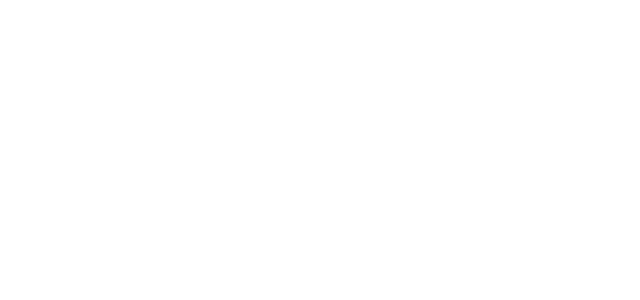
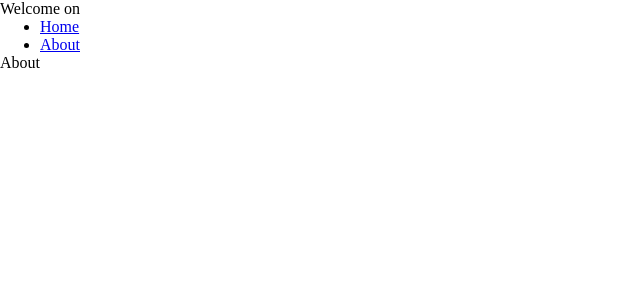
Before and after one commit to valr0lipsk/rsschool, a React (Vite) app: page /about in a window 1280 px wide. Shown: the top 300 px of the page, without its empty margins (0-640 px from the left). Built offline with nearby package versions, Linux system fonts and the light colour scheme.

Commit message:
feat: add navigation

```diff
--- a/package.json
+++ b/package.json
@@ -15,7 +15,10 @@
   },
   "dependencies": {
     "react": "^18.2.0",
-    "react-dom": "^18.2.0"
+    "react-dom": "^18.2.0",
+    "react-router": "^6.9.0",
+    "react-router-dom": "^6.9.0",
+    "sass": "^1.59.2"
   },
   "devDependencies": {
     "@types/react": "^18.0.27",
--- /dev/null
+++ b/src/App.scss
@@ -0,0 +1,27 @@
+@import-normalize;
+@import url('https://fonts.googleapis.com/css2?family=Nunito+Sans:wght@400;600;700&display=swap');
+
+* {
+  box-sizing: border-box;
+  margin: 0;
+}
+
+:root {
+  --color-00: #fff;
+  --color-01: #c2e1c2;
+  --color-02: #8d80ad;
+  --shadow: rgba(54, 52, 52, 0.7) 0px 8px;
+  --font-family: 'Nunito Sans', sans-serif;
+
+  --fs-sm: 0.8em;
+  --fs-md: 1em;
+  --fs-xl: 1.5em;
+
+  --fw-light: 400;
+  --fw-medium: 600;
+  --fw-bold: 800;
+}
+
+body {
+  background-color: var(--color-00);
+}
--- a/src/App.tsx
+++ b/src/App.tsx
@@ -1,8 +1,22 @@
+import Main from './pages/Main';
 import React from 'react';
-import './App.css';
+import './App.scss';
+import { Routes, Route } from 'react-router';
+import NotFound from './pages/NotFound';
+import About from './pages/About';
+import Header from './components/header/Header';
 
 function App() {
-  return <div className="App"></div>;
+  return (
+    <div className="App">
+      <Header />
+      <Routes>
+        <Route path="/" element={<Main />}></Route>
+        <Route path="/about" element={<About />} />
+        <Route path="*" element={<NotFound />}></Route>
+      </Routes>
+    </div>
+  );
 }
 
 export default App;
--- /dev/null
+++ b/src/components/header/Header.tsx
@@ -0,0 +1,21 @@
+import React from 'react';
+import { NavLink } from 'react-router-dom';
+
+export default class Header extends React.Component {
+  render() {
+    return (
+      <nav>
+        <p>Welcome on {}</p>
+
+        <ul>
+          <li>
+            <NavLink to={'/'}>Home</NavLink>
+          </li>
+          <li>
+            <NavLink to={'/about'}>About</NavLink>
+          </li>
+        </ul>
+      </nav>
+    );
+  }
+}
--- a/src/main.tsx
+++ b/src/main.tsx
@@ -1,10 +1,12 @@
 import React from 'react';
 import ReactDOM from 'react-dom/client';
+import { BrowserRouter } from 'react-router-dom';
 import App from './App';
-import './index.css';
 
 ReactDOM.createRoot(document.getElementById('root') as HTMLElement).render(
   <React.StrictMode>
-    <App />
+    <BrowserRouter>
+      <App />
+    </BrowserRouter>
   </React.StrictMode>
 );
--- /dev/null
+++ b/src/pages/About.tsx
@@ -0,0 +1,7 @@
+import React, { Component } from 'react';
+
+export default class About extends Component {
+  render() {
+    return <div>About</div>;
+  }
+}
--- /dev/null
+++ b/src/pages/Main.tsx
@@ -0,0 +1,7 @@
+import React, { Component } from 'react';
+
+export default class Main extends Component {
+  render() {
+    return <>Main</>;
+  }
+}
--- /dev/null
+++ b/src/pages/NotFound.tsx
@@ -0,0 +1,7 @@
+import React, { Component } from 'react';
+
+export default class NotFound extends Component {
+  render() {
+    return <div>NotFound</div>;
+  }
+}
```
Also changed, not shown: src/components/header/Header.module.scss (added), src/index.css (deleted), 1 other file (tests, documents, lock files or other folders).
